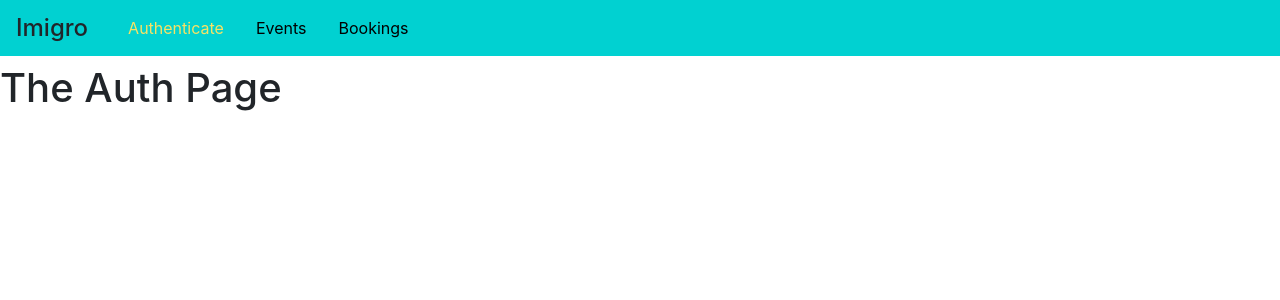
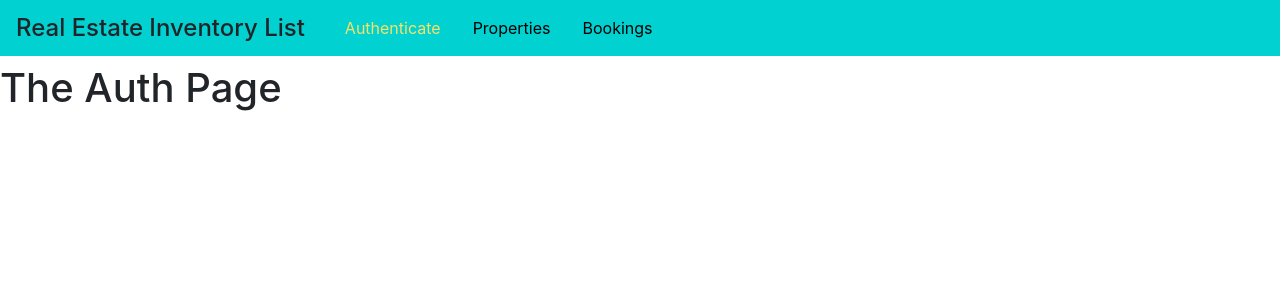
Before and after one commit to DavidRuby/RealEstate, a React (Create React App) app: page /Auth in a window 1280 px wide. Shown: the top 300 px of the page. Built offline with nearby package versions, Linux system fonts and the light colour scheme.

Commit message:
late night coding

```diff
--- a/src/components/Navigation/MainNavigation.js
+++ b/src/components/Navigation/MainNavigation.js
@@ -7,7 +7,7 @@ const mainNavigation = props => (
 
     <header className="main-navigation">
         <div className="main-navigation__logo">
-            <h1>Imigro</h1>
+            <h1>Real Estate Inventory List</h1>
         </div>
         <nav className="main-navigation__item">
         <ul>
@@ -15,7 +15,7 @@ const mainNavigation = props => (
                 <NavLink to="/auth">Authenticate</NavLink>
             </li>
             <li>
-                <NavLink to="/events">Events</NavLink>
+                <NavLink to="/events">Properties</NavLink>
             </li>
             <li>
             <NavLink to="/bookings">Bookings</NavLink>
```
